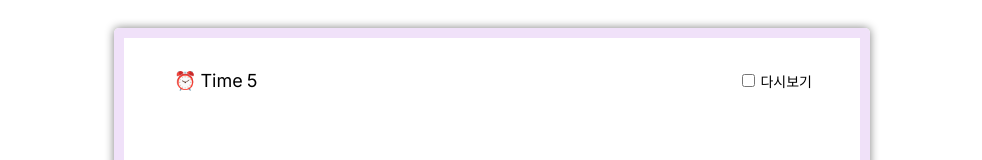
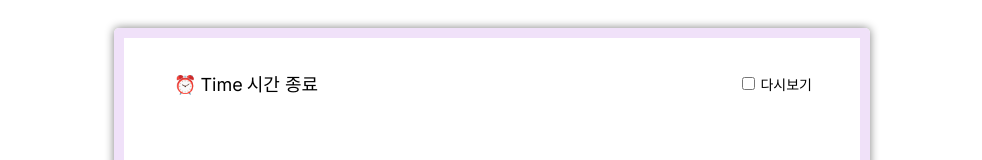
Before and after one commit to haileyham/study-now, a Next.js app: page /quiz/play in a window 1280 px wide. Shown: the part 180-340 px from the top of the page, without its empty margins (148-1130 px from the left). Built offline with nearby package versions, Linux system fonts and the light colour scheme.

Commit message:
(#11) feat : 퀴즈페이지 - 타이머 유저셋팅값으로 진행

```diff
--- a/components/quiz/QuizComponent.tsx
+++ b/components/quiz/QuizComponent.tsx
@@ -39,7 +39,7 @@
   const [userAnswers, setUserAnswers] = useState(
     Array(quizData.length).fill(''),
   );
-  const [resetTime, setResetTime] = useState(10);
+  const [resetTime, setResetTime] = useState(timerDuration);
 
   const handleInputChange = (
     e: ChangeEvent<HTMLInputElement | HTMLTextAreaElement>,
@@ -60,7 +60,7 @@
       setCurrentQuestion((prevQuestion) => prevQuestion + 1);
       setInput('');
       localStorage.setItem('userAnswers', JSON.stringify(userAnswers));
-      setResetTime(10);
+      setResetTime(timerDuration);
     } else {
       localStorage.setItem('userAnswers', JSON.stringify(userAnswers));
       router.push('/quiz/results');
```
